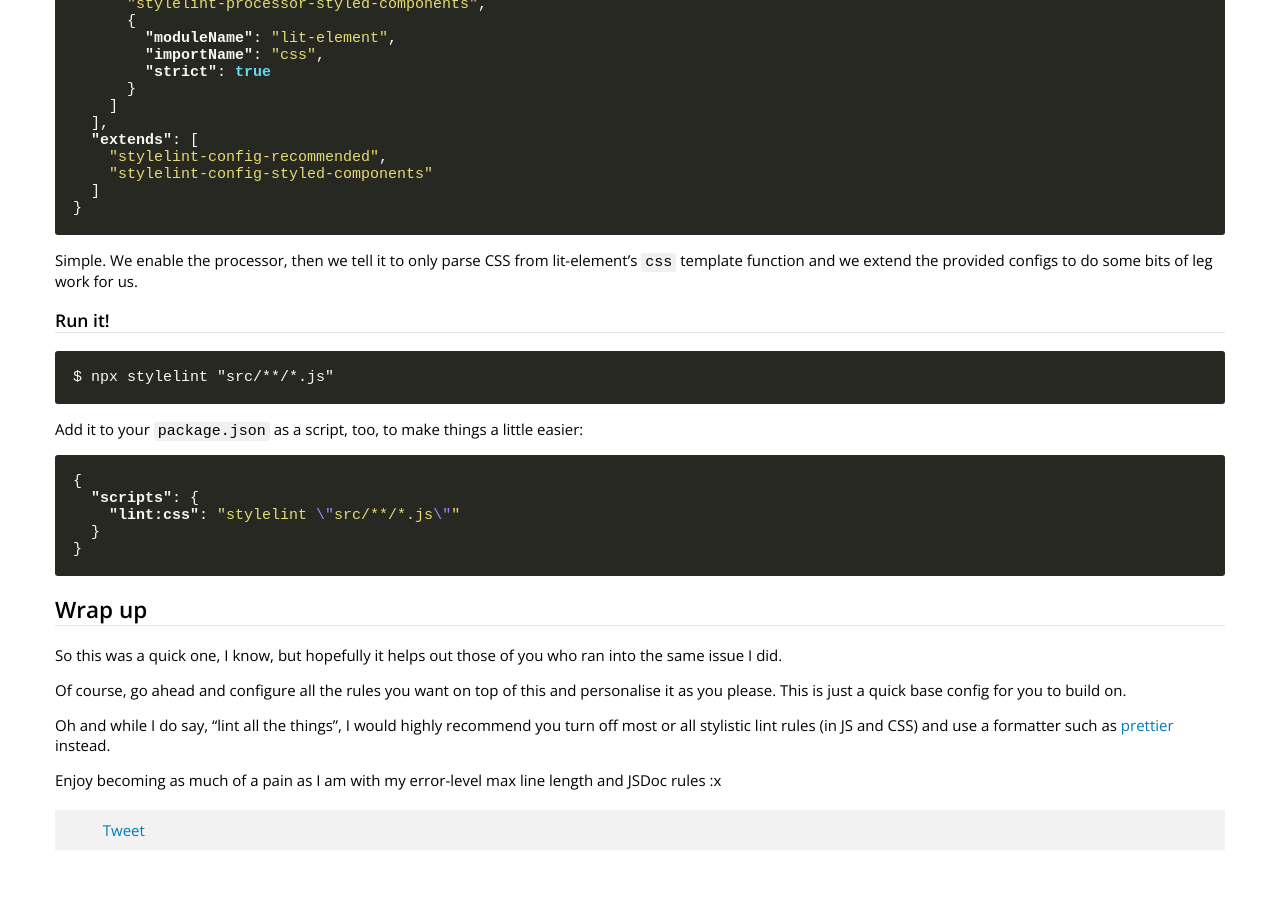
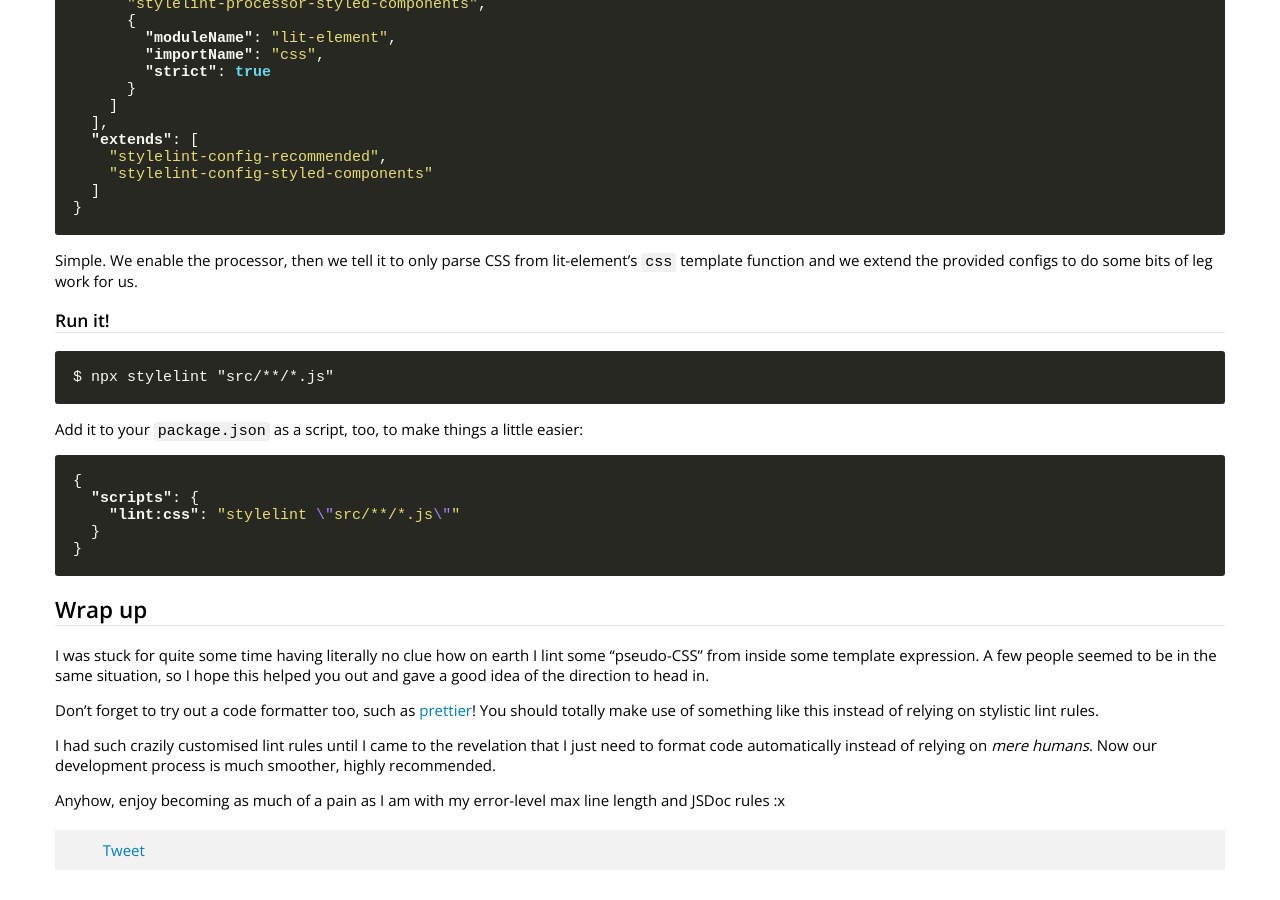
Before and after one commit to 43081j/43081j.github.io, a Jekyll site: the page built from _posts/2019-03-26-using-stylelint-with-lit.md, in a window 1280 px wide and 900 px high, scrolled down 2172 px. Built offline with Jekyll 4.4.1, drawn with Linux system fonts in a browser that asks for light colours; nearby versions of some CDN libraries; comment, search, counter and statistics services are not loaded.

Commit message:
better conclusion i suppose

```diff
--- a/_posts/2019-03-26-using-stylelint-with-lit.md
+++ b/_posts/2019-03-26-using-stylelint-with-lit.md
@@ -165,17 +165,18 @@ easier:
 
 ## Wrap up
 
-So this was a quick one, I know, but hopefully it helps out those of you
-who ran into the same issue I did.
+I was stuck for quite some time having literally no clue how on earth
+I lint some "pseudo-CSS" from inside some template expression. A few people
+seemed to be in the same situation, so I hope this helped you out and
+gave a good idea of the direction to head in.
 
-Of course, go ahead and configure all the rules you want on top of this
-and personalise it as you please. This is just a quick base config for you
-to build on.
+Don't forget to try out a code formatter too, such as
+[prettier](https://github.com/prettier/prettier)! You should totally make
+use of something like this instead of relying on stylistic lint rules.
 
-Oh and while I do say, "lint all the things", I would highly recommend
-you turn off most or all stylistic lint rules (in JS and CSS) and use
-a formatter such as [prettier](https://github.com/prettier/prettier)
-instead.
+I had such crazily customised lint rules until I came to the revelation that
+I just need to format code automatically instead of relying on _mere humans_.
+Now our development process is much smoother, highly recommended.
 
-Enjoy becoming as much of a pain as I am with my error-level max
+Anyhow, enjoy becoming as much of a pain as I am with my error-level max
 line length and JSDoc rules :x
```
